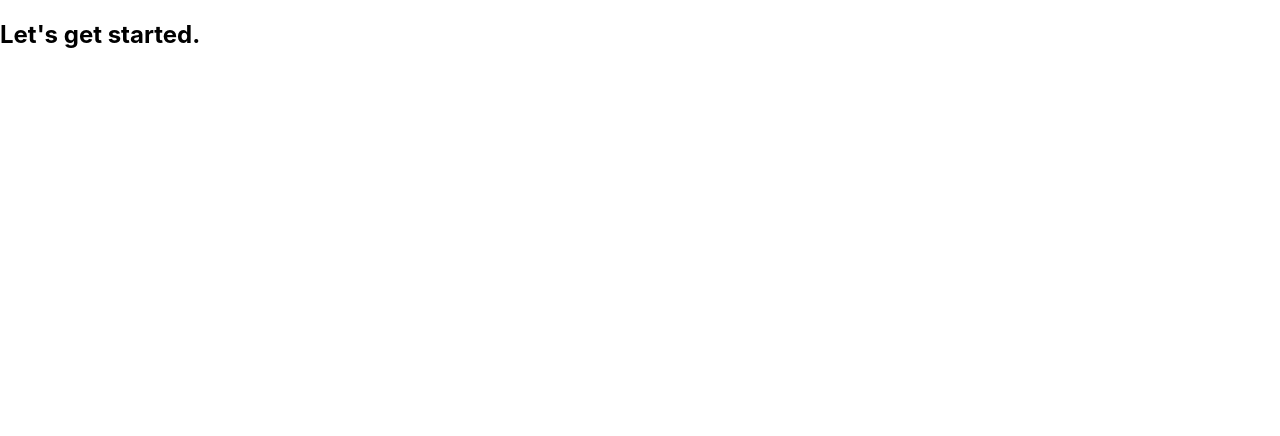
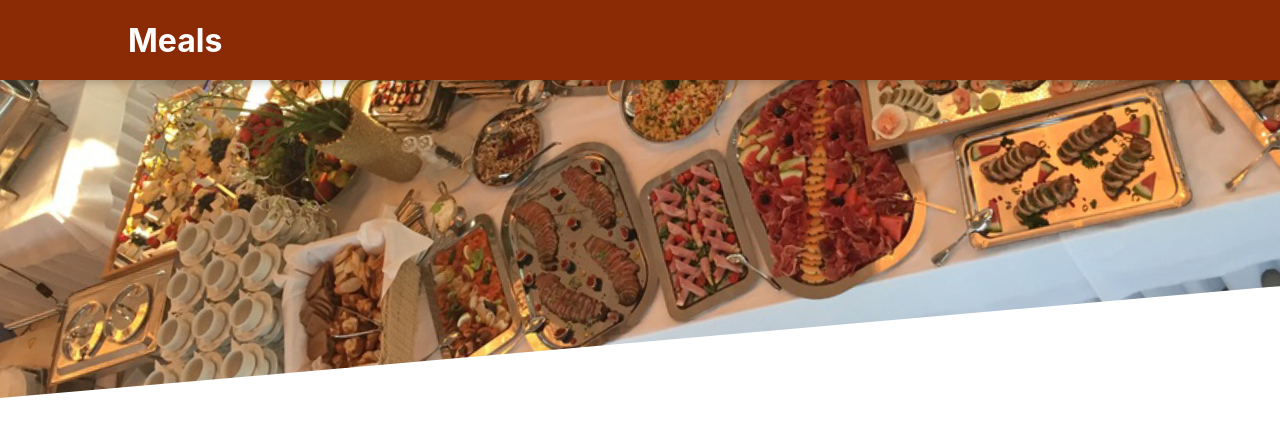
Before and after one commit to samofoke/food_order_app, a React (Create React App) app: page / in a window 1280 px wide. Shown: the top 436 px of the page. Built offline with nearby package versions, Linux system fonts and the light colour scheme.

Commit message:
building the cart

```diff
--- a/src/App.js
+++ b/src/App.js
@@ -1,10 +1,11 @@
-import "./App.css";
+import { Fragment } from "react";
+import Header from "./Components/header/header";
 
 function App() {
   return (
-    <div>
-      <h2>Let's get started.</h2>
-    </div>
+    <Fragment>
+      <Header />
+    </Fragment>
   );
 }
 
--- /dev/null
+++ b/src/Components/header/header.js
@@ -0,0 +1,20 @@
+import { Fragment } from "react";
+import mealsImage from "../../assets/meals.jpg";
+
+import classes from "./header.module.css";
+
+const Header = (props) => {
+  return (
+    <Fragment>
+      <header className={classes.header}>
+        <h1>Meals</h1>
+        <button>Cart</button>
+      </header>
+      <div className={classes["main-image"]}>
+        <img src={mealsImage} alt="meals" />
+      </div>
+    </Fragment>
+  );
+};
+
+export default Header;
--- /dev/null
+++ b/src/Components/header/header.module.css
@@ -0,0 +1,29 @@
+.header {
+  position: fixed;
+  top: 0;
+  left: 0;
+  width: 100%;
+  height: 5rem;
+  background-color: #8a2b06;
+  color: white;
+  display: flex;
+  justify-content: space-between;
+  align-items: center;
+  padding: 0 10%;
+  box-shadow: 0 2px 8px rgba(0, 0, 0, 0.25);
+  z-index: 10;
+}
+
+.main-image {
+  width: 100%;
+  height: 25rem;
+  z-index: 0;
+  overflow: hidden;
+}
+
+.main-image img {
+  width: 110%;
+  height: 100%;
+  object-fit: cover;
+  transform: rotateZ(-5deg) translateY(-4rem) translateX(-1rem);
+}
```
Also changed, not shown: src/Components/Button/button.js (added, +7 -0 lines), src/Components/Button/button.module.css (added, +59 -0 lines).
